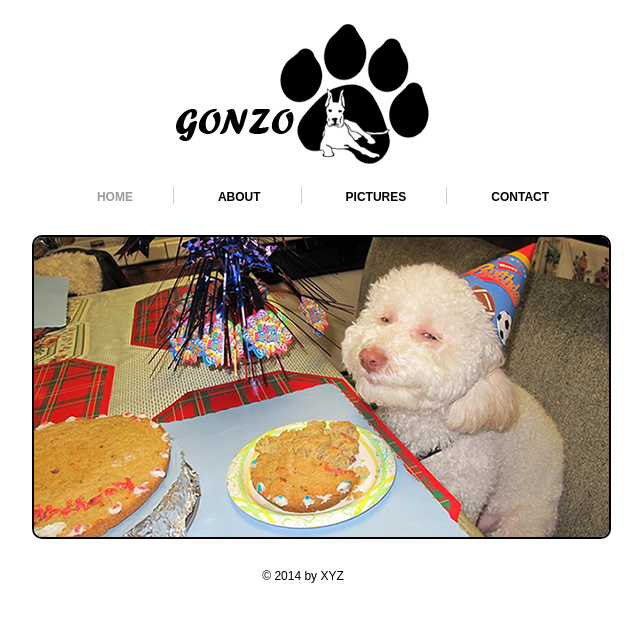
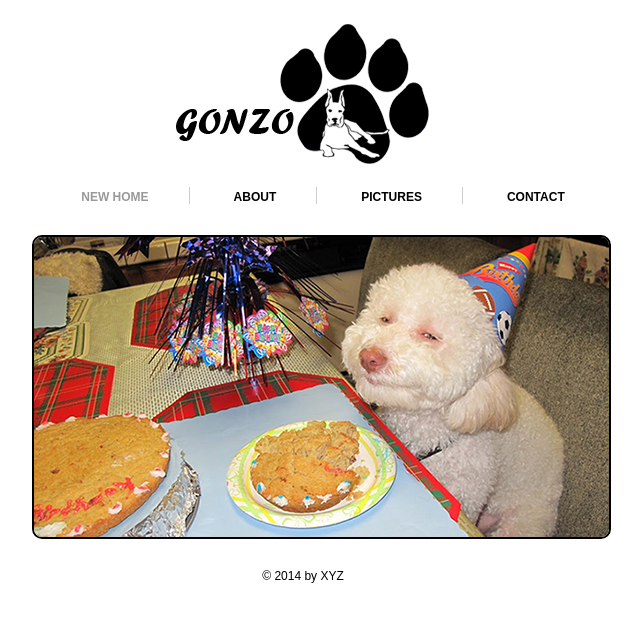
Before and after one commit to anamul321/try, a plain HTML site: page index.html in a window 1280 px wide. Shown: the whole page, without its empty margins (337-979 px from the left). Drawn offline with Linux system fonts and the light colour scheme.

Commit message:
new home

```diff
--- a/index.html
+++ b/index.html
@@ -26,7 +26,7 @@
 
 	<div class="navigation">
 		<ul>
-			<li><a class="active" href="index.html">HOME</a></li>
+			<li><a class="active" href="index.html">new HOME</a></li>
 			<li><a href="about.html">ABOUT</a></li>
 			<li><a href="picture.html">PICTURES</a></li>
 			<li class="bdr"><a class="pdg" href="contact.html">CONTACT</a></li>
```
